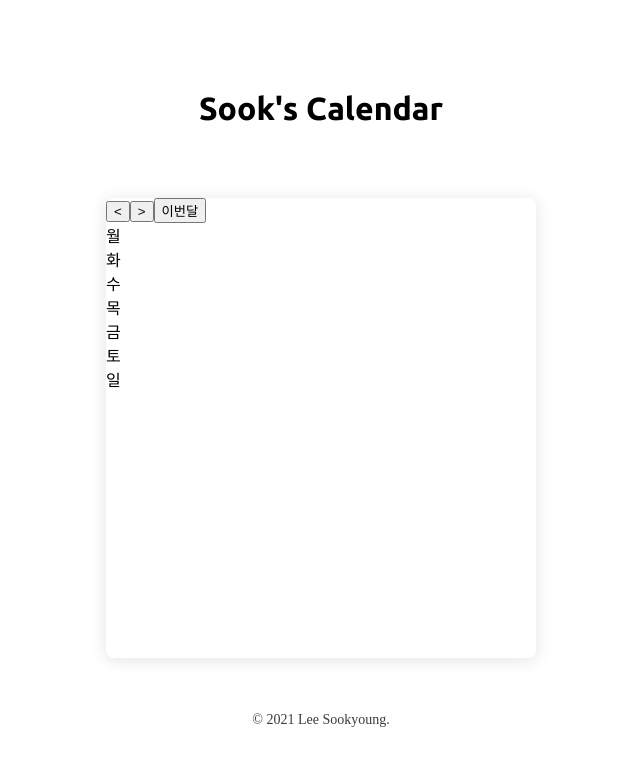
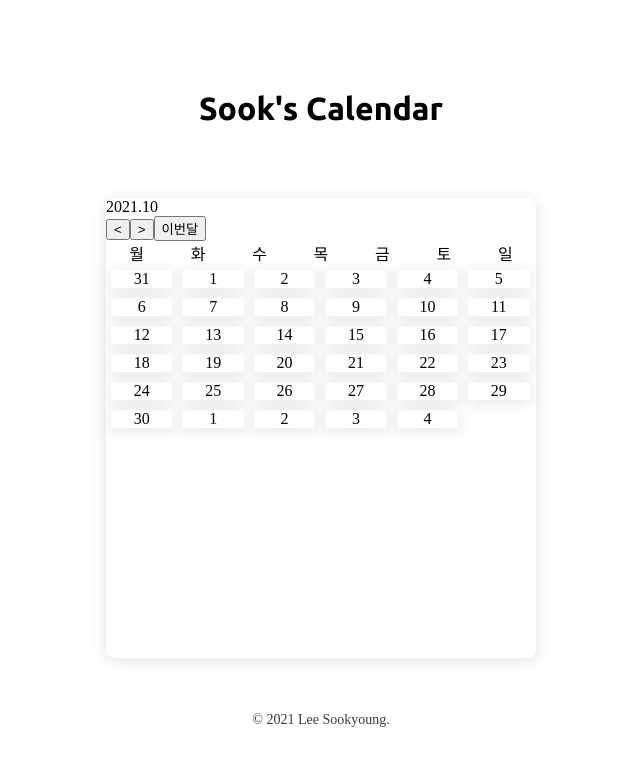
Before and after one commit to 22sook00/paywork-calendar, a React (Create React App) app: page / in a window 1280 px wide. Shown: the top 766 px of the page, without its empty margins (319-959 px from the left). Built offline with nearby package versions, Linux system fonts and the light colour scheme; a web font is replaced by a local one.

Commit message:
이번달 캘린더 구현

```diff
--- a/src/Assets/datas.js
+++ b/src/Assets/datas.js
@@ -1 +1 @@
-export const day = ['월','화','수','목','금','토','일'];
+export const dayArr = ['월','화','수','목','금','토','일'];
--- /dev/null
+++ b/src/components/Calendar/CalendarBody.js
@@ -0,0 +1,37 @@
+import React,{useState} from 'react'
+import {dayArr} from '../../Assets/datas';
+import {
+  CalendarBodyWrapper,
+  Days,EachDay,Dates,EachDate} from './styledCalendar'
+
+function CalendarBody({dates}) {
+
+  const [day,setDay] = useState(dayArr);
+
+  return (
+    <CalendarBodyWrapper>
+      <Days className = 'days'>
+      {day.map((el,idx)=>{
+        return (
+          <EachDay key = {idx}>
+            {el}
+          </EachDay>
+        )
+      })}
+      </Days>
+
+      <Dates>
+      {dates.map((el,idx)=>{
+        return (
+          <EachDate
+          className = 'datas'
+          key = {idx}>{el}
+          </EachDate>
+        )
+      })}
+      </Dates>
+    </CalendarBodyWrapper>
+  )
+}
+
+export default CalendarBody
--- a/src/components/Calendar/CalendarContainer.js
+++ b/src/components/Calendar/CalendarContainer.js
@@ -1,34 +1,67 @@
 import React from 'react'
+import CalendarHeader from './CalendarHeader';
+import CalendarBody from './CalendarBody';
 import {Wrapper,
-  CalendarHeader,CalendarNav,CalendarBtn,
-  CalendarBody,
 } from './styledCalendar'
 
 function CalendarContainer() {
+
+  const date = new Date();
+  const viewYear = date.getFullYear();
+  const viewMonth = date.getMonth();
+
+  //이전달과 이번달의 마지막 일의 한국표준시까지 일단 구한다.
+  const prevLast = new Date(viewYear,viewMonth,0);
+  const thisLast = new Date(viewYear,viewMonth+1,0);
+
+  //구한 이전달과 이번달 각각의 마지막 일,요일의 인덱스 구한다.
+  const PLDate = prevLast.getDate();
+  const PLDay = prevLast.getDay();
+  //0:일,1월,2화~~,3,4,5,6:토
+  // console.log('PLDate::',PLDate,'PLDay::',PLDay)
+  const TLDate = thisLast.getDate();
+  const TLDay = thisLast.getDay();
+  // console.log('TLDate::',TLDate,'TLDay::',TLDay)
+
+  //각 달에 찍힌 숫자형 date 를 배열로 바꾼다.
+  //0:undefined -> 배열의 키만 담고 0제외해야하니까 +1, 맨마지막값 slice하기.
+  const prevDates = [];
+  const thisDates = [...Array(TLDate + 1).keys()].slice(1);
+  const nextDates = [];
+
+  //토요일(6) 이 아니면 하나씩 추가하면서 돌고
+  if(PLDay !== 6){
+    for(let i = 0; i<PLDay+1; i++){
+      prevDates.unshift(PLDate - i);
+      // console.log('preddvDates:::',PLDate,i)
+    }
+  }
+  //다음달 보여주려면 오늘날짜가 끝나는지점까지 i 가 돌고 그 i만큼 배열에 담아준다.
+  for(let i = 1; i<7-TLDay; i++){
+    nextDates.push(i);
+  }
+
+  const dates = prevDates.concat(thisDates,nextDates);
+  console.log('dates::',dates);
+  // 뿌려서 보여준다.
+
+  dates.forEach((date,i)=>{
+    // console.log('date:::',date)
+    dates[i] = date
+  })
+
+
+
   return (
     <>
       <Wrapper className = 'calendar'>
-        <CalendarHeader>
-          <CalendarNav>
-            <CalendarBtn className = 'go-prev'>&lt;</CalendarBtn>
-            <CalendarBtn className = 'go-next'>&gt;</CalendarBtn>
-            <CalendarBtn>이번달</CalendarBtn>
-          </CalendarNav>
-        </CalendarHeader>
-
-        <CalendarBody>
-          <div>
-            <div>월</div>
-            <div>화</div>
-            <div>수</div>
-            <div>목</div>
-            <div>금</div>
-            <div>토</div>
-            <div>일</div>
-          </div>
-        </CalendarBody>
-
-        <div className = 'datas'></div>
+        <CalendarHeader
+        viewYear = {viewYear}
+        viewMonth = {viewMonth}
+        />
+        <CalendarBody
+        dates = {dates}
+        />
       </Wrapper>
     </>
   )
--- /dev/null
+++ b/src/components/Calendar/CalendarHeader.js
@@ -0,0 +1,20 @@
+import React from 'react'
+import {CalendarHeaderWrapper,YearMonth,
+  CalendarNav,CalendarBtn,
+} from './styledCalendar'
+
+function CalendarHeader({viewYear,viewMonth}) {
+
+  return (
+    <CalendarHeaderWrapper>
+      <YearMonth>{viewYear}.{viewMonth}</YearMonth>
+      <CalendarNav>
+        <CalendarBtn className = 'go-prev'>&lt;</CalendarBtn>
+        <CalendarBtn className = 'go-next'>&gt;</CalendarBtn>
+        <CalendarBtn>이번달</CalendarBtn>
+      </CalendarNav>
+    </CalendarHeaderWrapper>
+  )
+}
+
+export default CalendarHeader
--- a/src/components/Calendar/styledCalendar.js
+++ b/src/components/Calendar/styledCalendar.js
@@ -6,7 +6,10 @@ height : 460px;
 box-shadow: rgb(0 0 0 / 10%) 0px 2px 16px 1px;
 border-radius: 8px;
 `
-export const CalendarHeader = styled.header`
+export const CalendarHeaderWrapper = styled.header`
+
+`
+export const YearMonth = styled.div`
 
 `
 export const CalendarNav = styled.nav`
@@ -15,6 +18,26 @@ export const CalendarNav = styled.nav`
 export const CalendarBtn = styled.button`
 
 `
-export const CalendarBody = styled.section`
+export const CalendarBodyWrapper = styled.section`
 
 `
+export const Days = styled.div`
+display: flex;
+flex-flow: row wrap;
+`
+
+export const EachDay = styled.div`
+width: calc(100% / 7);
+text-align : center;
+`
+export const Dates = styled.div`
+display: flex;
+flex-flow: row wrap;
+`
+export const EachDate = styled.div`
+box-shadow: rgb(0 0 0 / 10%) 0px 2px 16px 1px;
+width : calc(100% / 7);
+margin : 5px;
+border-radius: 3px;
+text-align : center;
+`
```
